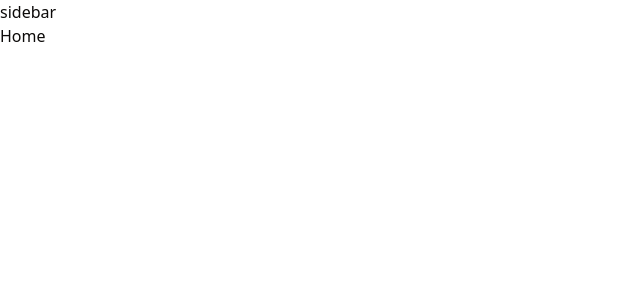
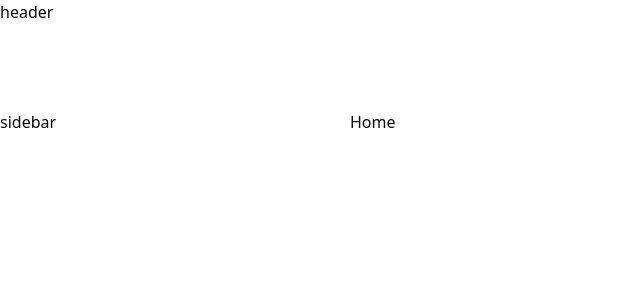
Before and after one commit to lhenriquedev/friendog-cat, a React (Vite) app: page / in a window 1280 px wide. Shown: the top 300 px of the page, without its empty margins (0-640 px from the left). Built offline with nearby package versions, Linux system fonts and the light colour scheme.

Commit message:
💄 adding app layout with grid

```diff
--- a/src/components/header.tsx
+++ b/src/components/header.tsx
@@ -1,6 +1,6 @@
 export function Header() {
   return (
-    <header>
+    <header className="col-span-full">
       <h2>header</h2>
     </header>
   )
--- a/src/layouts/AppLayout.tsx
+++ b/src/layouts/AppLayout.tsx
@@ -1,14 +1,16 @@
+import { Header } from '@/components/header'
 import { Sidebar } from '@/components/sidebar'
 
 import { Outlet } from 'react-router-dom'
 
 export const AppLayout = () => {
   return (
-    <>
+    <div className="grid grid-rows-[6.875rem_1fr] grid-cols-[350px_1fr] h-screen">
+      <Header />
       <Sidebar />
       <main>
         <Outlet />
       </main>
-    </>
+    </div>
   )
 }
```
